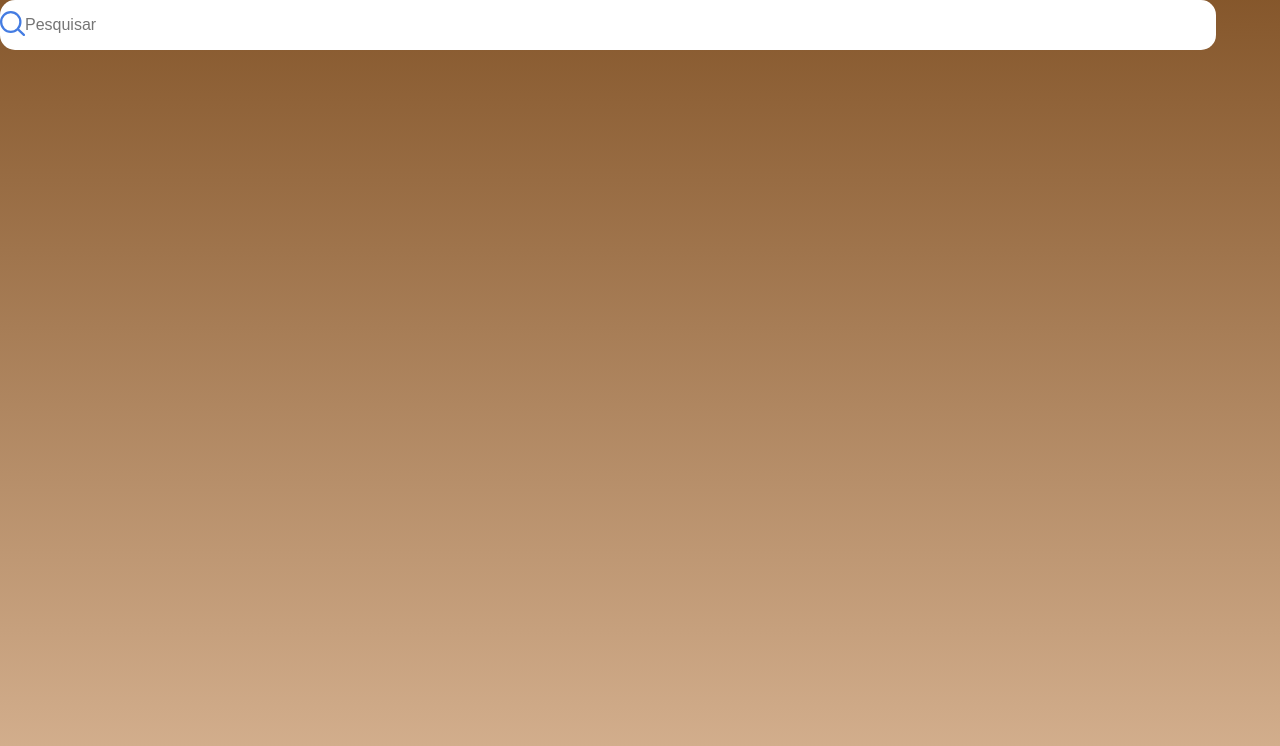
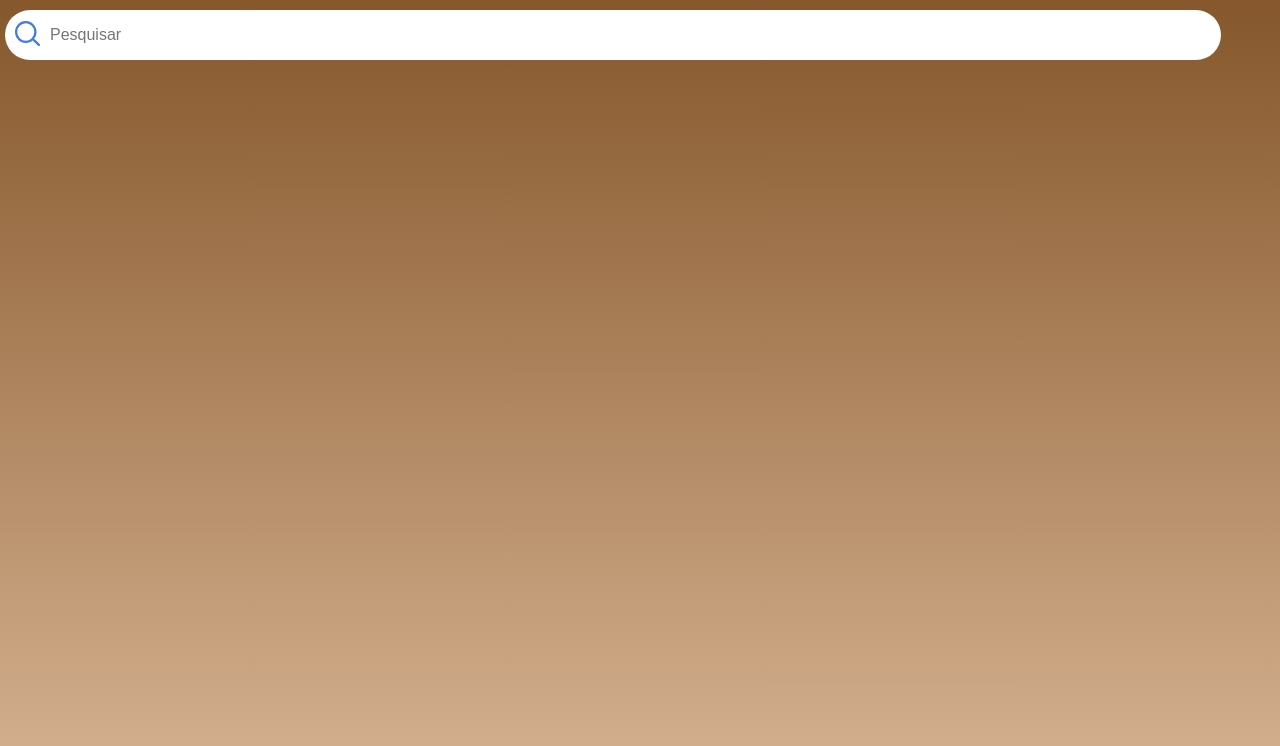
Before and after one commit to rodrigosantiagosilva/projetoINTEGRADOR_1, a plain HTML site: page index.html in a window 1280 px wide. Drawn offline with Linux system fonts and the light colour scheme.

Commit message:
Co-authored-by: RAFAEL CARVALHO STRAUSS <rafael.strauss@alunos.sc.senac.br>

```diff
--- a/assets/css/_layout.scss
+++ b/assets/css/_layout.scss
@@ -1,6 +1,6 @@
 .firstbody {
     height:1140px;
-    background:linear-gradient($color1,$color2 );
+    background:linear-gradient($color1,$color2);
     margin: 0;
     height: 100vh;
     width: 100vw;
@@ -15,9 +15,11 @@
 .search-box{
     position: absolute;
     background:white;
+    margin-left: 5px;
+    margin-top: 10px;
     height: 50px;
     width:95vw;
-    border-radius: 15px;
+    border-radius: 25px;
     display: flex;
     justify-content: start;
     align-items: center;
@@ -41,6 +43,7 @@
 
 }
 .loupe-blue{
+    margin: 10px;
     width: 25px;
     height: 25px;
 }
```
Also changed, not shown: assets/css/styles.css, 1 other file.
